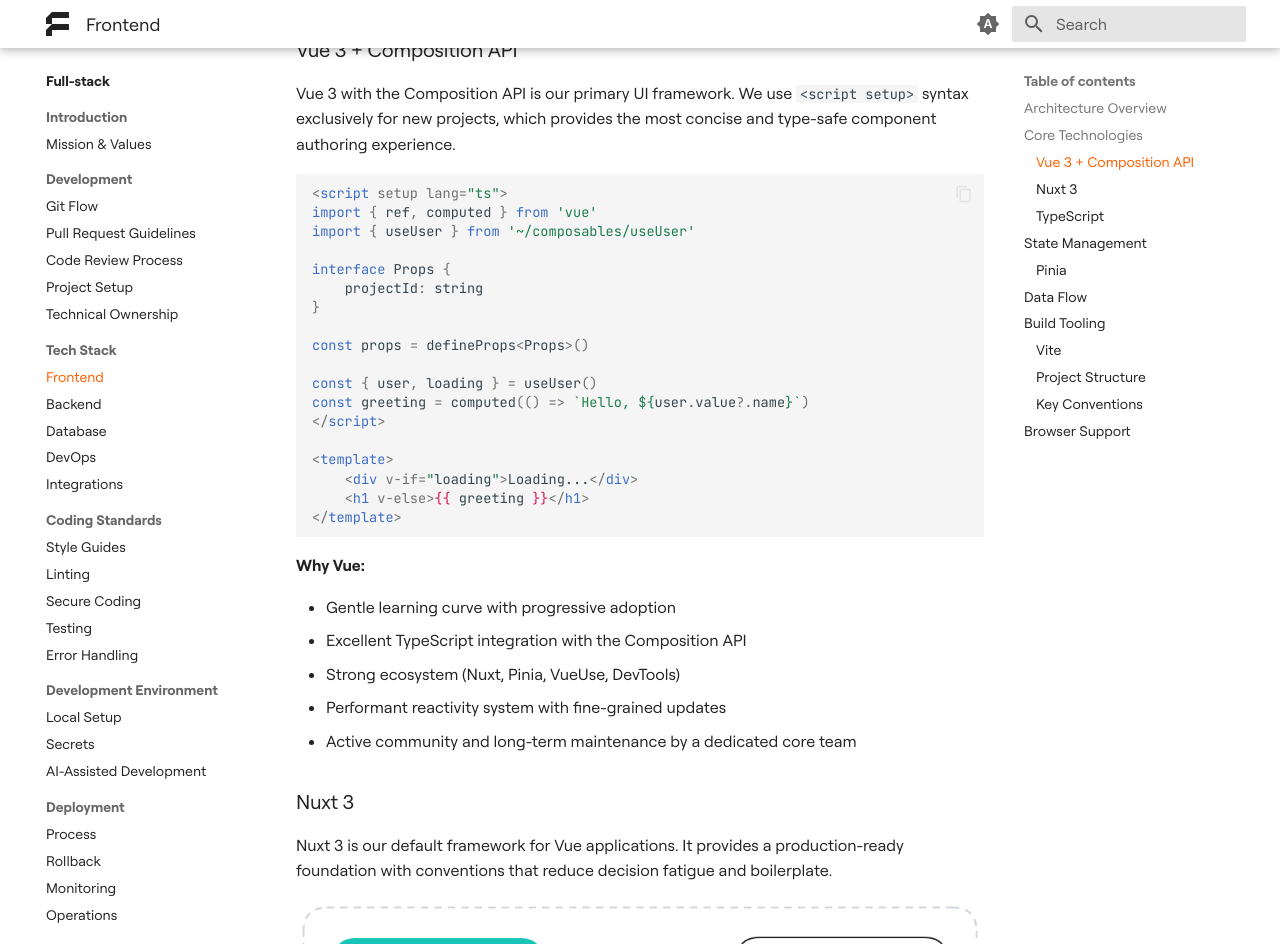
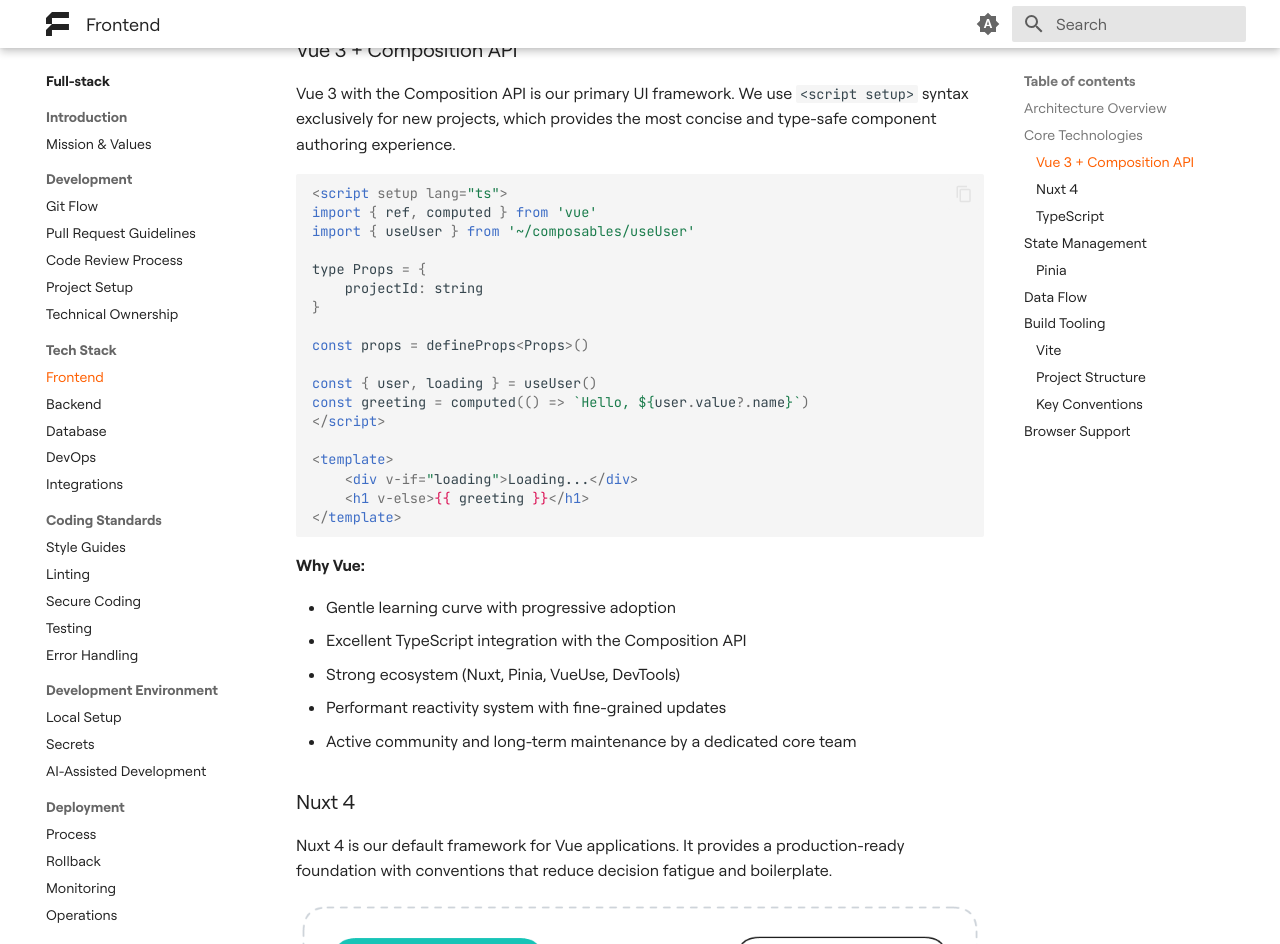
Before and after one commit to futuredapp/Engineering-Handbook, an MkDocs documentation site: the page built from docs/teams/fullstack/tech_stack/00_frontend.md, in a window 1280 px wide and 1400 px high, scrolled down 863 px. Shown: the top 944 px of the window. Built offline with MkDocs 1.6.1 and Material for MkDocs 9.7.7, drawn with Linux system fonts in a browser that asks for light colours; some of the changed text lies outside the part shown.

Commit message:
fix: bump to Nuxt 4

```diff
--- a/docs/teams/fullstack/tech_stack/00_frontend.md
+++ b/docs/teams/fullstack/tech_stack/00_frontend.md
@@ -1,6 +1,6 @@
 # Frontend
 
-Our frontend stack is built around Vue 3, Nuxt 3, and TypeScript. We prioritize type safety, developer experience, and performance.
+Our frontend stack is built around Vue 3, Nuxt 4, and TypeScript. We prioritize type safety, developer experience, and performance.
 
 ## Architecture Overview
 
@@ -18,7 +18,7 @@
 import { ref, computed } from 'vue'
 import { useUser } from '~/composables/useUser'
 
-interface Props {
+type Props = {
     projectId: string
 }
 
@@ -42,9 +42,9 @@
 - Performant reactivity system with fine-grained updates
 - Active community and long-term maintenance by a dedicated core team
 
-### Nuxt 3
+### Nuxt 4
 
-Nuxt 3 is our default framework for Vue applications. It provides a production-ready foundation with conventions that reduce decision fatigue and boilerplate.
+Nuxt 4 is our default framework for Vue applications. It provides a production-ready foundation with conventions that reduce decision fatigue and boilerplate.
 
 ![](./Resources/00_frontend_nuxt_rendering_light.png#only-light){data-gallery="light"}
 ![](./Resources/00_frontend_nuxt_rendering_dark.png#only-dark){data-gallery="dark"}
```
Also changed, not shown: docs/teams/fullstack/appendices/30_templates.md (+1 -1 lines), docs/teams/fullstack/index.md (+1 -1 lines).
